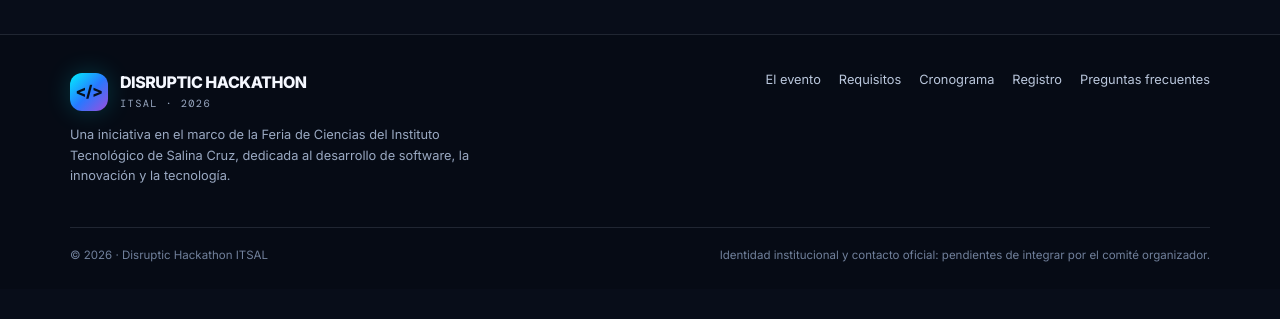
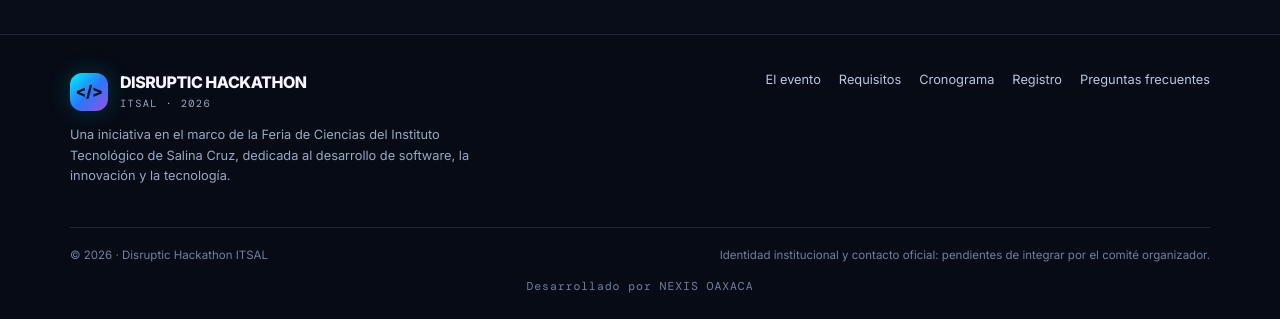
Before and after one commit to arjan-chinas/Disruptic-Hackathon-Itsal-2026, a plain HTML site: page index.html in a window 1280 px wide. Shown: the part 7470-7789 px from the top of the page. Before the commit the page ends 7759 px from the top, so only its background shows below. Drawn offline with nearby package versions, Linux system fonts and the light colour scheme; animation ran at ten frames a second.

Commit message:
Update index.html

```diff
--- a/index.html
+++ b/index.html
@@ -250,7 +250,7 @@
 </dialog>
 
 
-<footer class="footer"><div class="container"><div class="footer-main"><div><a class="brand" href="#inicio"><span class="brand-mark">&lt;/&gt;</span><span>DISRUPTIC HACKATHON <small>ITSAL · 2026</small></span></a><p>Una iniciativa en el marco de la Feria de Ciencias del Instituto Tecnológico de Salina Cruz, dedicada al desarrollo de software, la innovación y la tecnología.</p></div><div class="footer-links"><a href="#evento">El evento</a><a href="#reglas">Requisitos</a><a href="#cronograma">Cronograma</a><a href="#registro">Registro</a><a href="#faq">Preguntas frecuentes</a></div></div><div class="footer-bottom"><span>© 2026 · Disruptic Hackathon ITSAL</span><span>Identidad institucional y contacto oficial: pendientes de integrar por el comité organizador.</span></div></div></footer>
+<footer class="footer"><div class="container"><div class="footer-main"><div><a class="brand" href="#inicio"><span class="brand-mark">&lt;/&gt;</span><span>DISRUPTIC HACKATHON <small>ITSAL · 2026</small></span></a><p>Una iniciativa en el marco de la Feria de Ciencias del Instituto Tecnológico de Salina Cruz, dedicada al desarrollo de software, la innovación y la tecnología.</p></div><div class="footer-links"><a href="#evento">El evento</a><a href="#reglas">Requisitos</a><a href="#cronograma">Cronograma</a><a href="#registro">Registro</a><a href="#faq">Preguntas frecuentes</a></div></div><div class="footer-bottom"><span>© 2026 · Disruptic Hackathon ITSAL</span><span>Identidad institucional y contacto oficial: pendientes de integrar por el comité organizador.</span></div><div style="margin-top:14px;text-align:center;color:#71819c;font-size:.72rem;font-family:'DM Mono',monospace;letter-spacing:.08em">Desarrollado por NEXIS OAXACA</div></div></footer>
 <script>
 
  // CUENTA REGRESIVA — FERIA DE CIENCIAS ITSAL 2026
```
